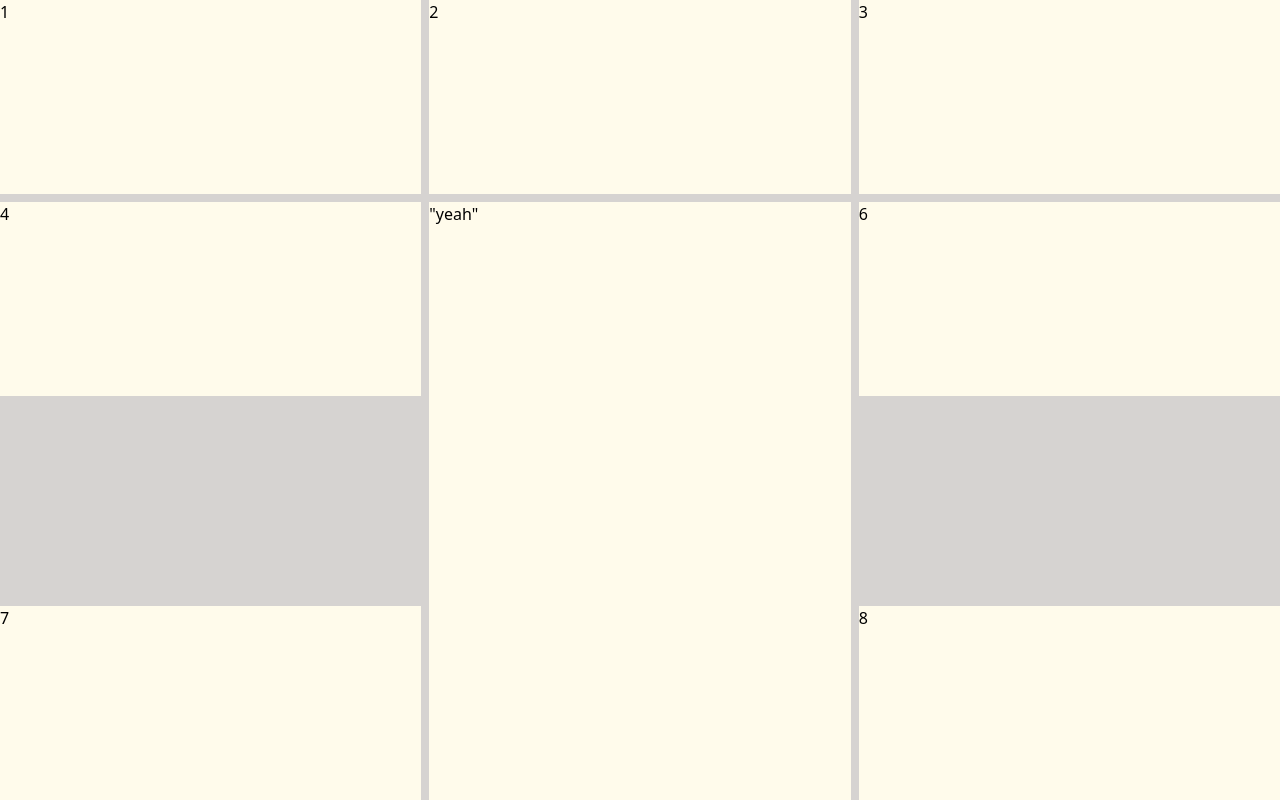
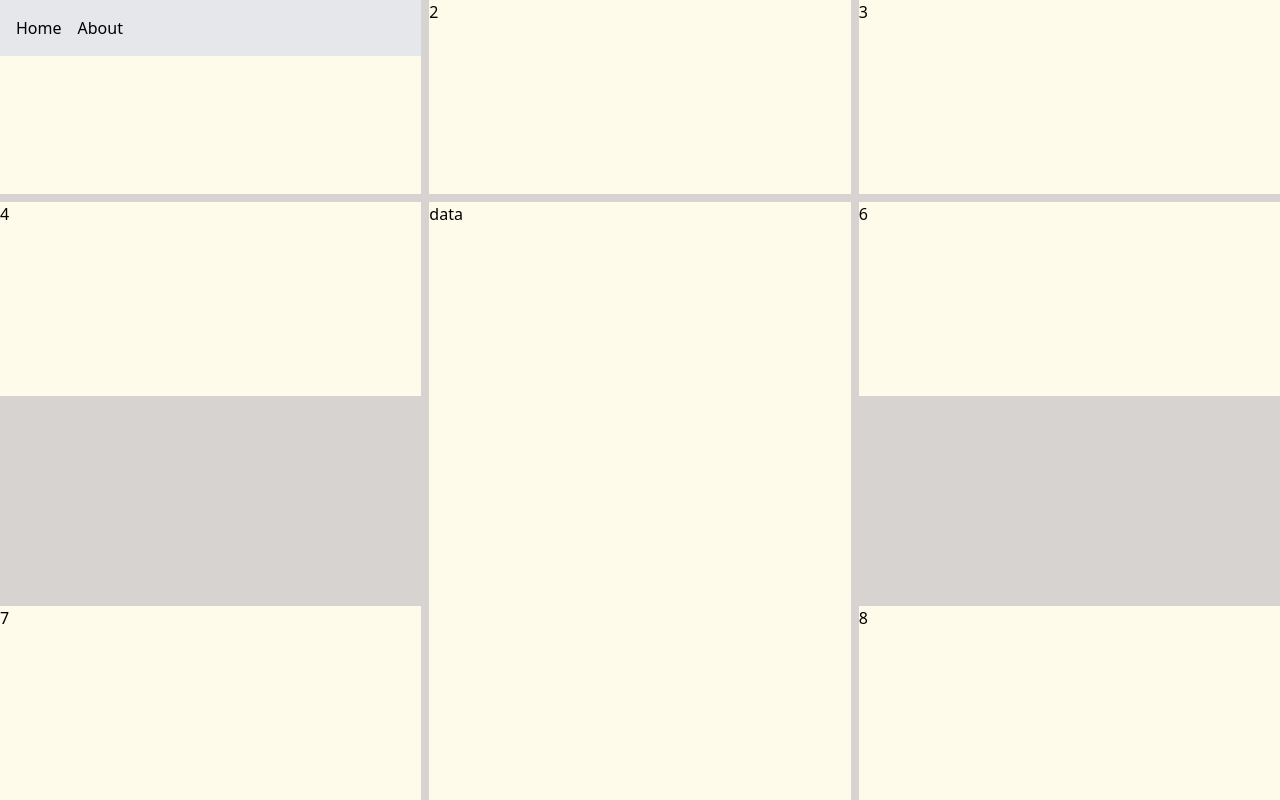
Before and after one commit to syedre/react-tailwind-app, a React (Vite) app: page / in a window 1280 px wide. Built offline with nearby package versions, Linux system fonts and the light colour scheme.

Commit message:
added router setup

```diff
--- /dev/null
+++ b/src/components/example.jsx
@@ -0,0 +1,5 @@
+function Slow() {
+  return <div>data</div>;
+}
+
+export default Slow;
--- a/src/pages/about.jsx
+++ b/src/pages/about.jsx
@@ -1,6 +1,14 @@
 import React, { Suspense } from "react";
+import { Link } from "react-router-dom";
 const About = () => {
-  return <>About</>;
+  return (
+    <div>
+      <div>About</div>
+      <Link to="/">
+        <button>back to home</button>
+      </Link>
+    </div>
+  );
 };
 
 export default About;
--- a/src/pages/home.jsx
+++ b/src/pages/home.jsx
@@ -1,17 +1,22 @@
 import React, { Suspense, use } from "react";
+import { Link } from "react-router-dom";
+import Slow from "../components/example";
 
-const Home = () => {
+function Home() {
   return (
     <>
       <div className="grid grid-cols-3 grid-rows-4 gap-2 min-h-screen bg-stone-300">
-        <div className="bg-amber-50">1</div>
+        <div className="bg-amber-50">
+          <nav className="flex gap-4 p-4 bg-gray-200">
+            <Link to="/">Home</Link>
+            <Link to="/about">About</Link>
+          </nav>
+        </div>
         <div className="bg-amber-50">2</div>
         <div className="bg-amber-50">3</div>
         <div className="bg-amber-50">4</div>
         <div className="bg-amber-50 row-span-3">
-          <Suspense fallback={<div>loading .......</div>}>
-            <Slow />
-          </Suspense>
+          <Slow />
         </div>
         <div className="bg-amber-50 ">6</div>
         <div className="bg-amber-50  row-start-4">7</div>
@@ -19,16 +24,6 @@ const Home = () => {
       </div>
     </>
   );
-};
-
-async function getData() {
-  await new Promise((resolve) => setTimeout(resolve("yes"), 4000));
-  return "yeah";
-}
-
-function Slow() {
-  const data = use(getData());
-  return <div>{JSON.stringify(data)}</div>;
 }
 
 export default Home;
```
